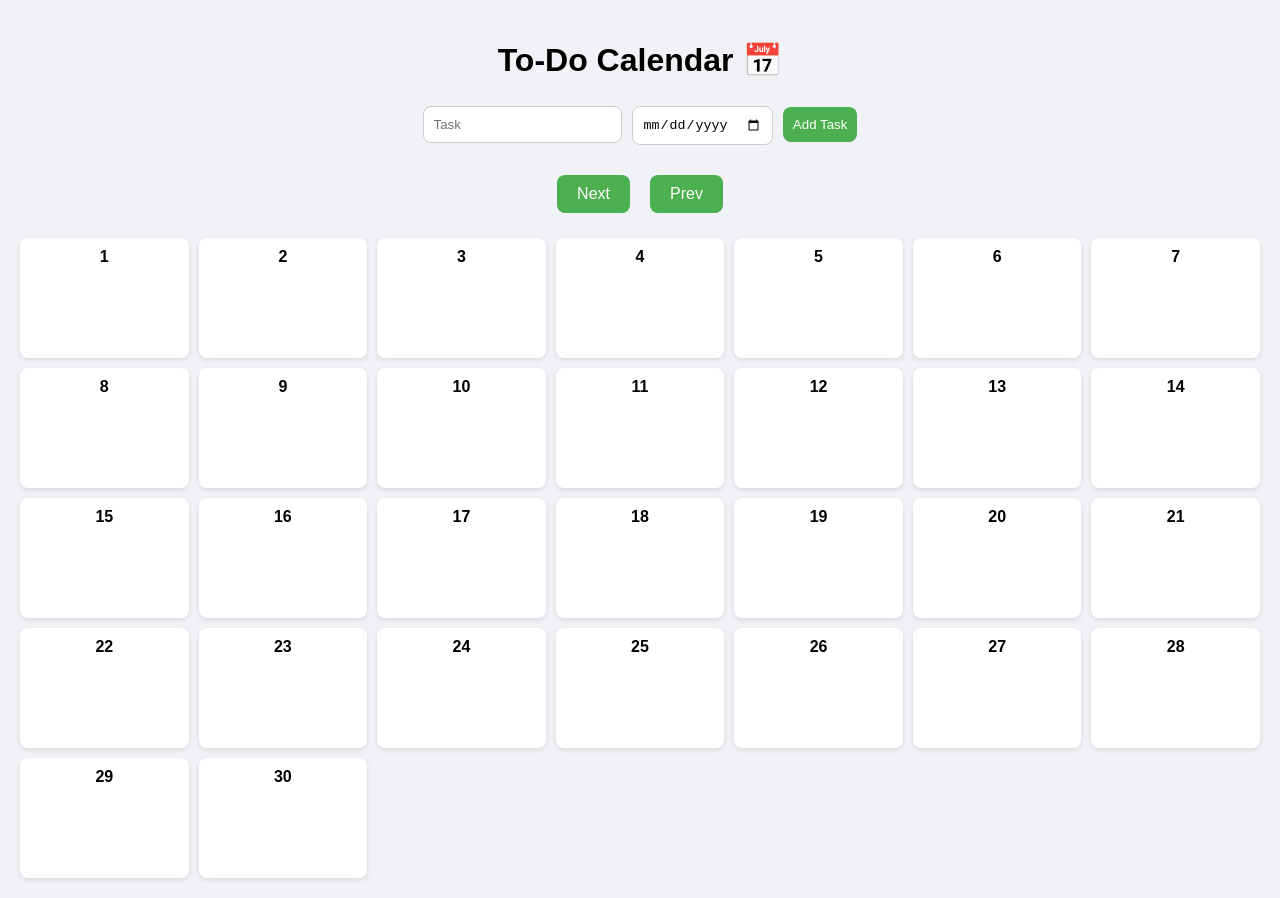
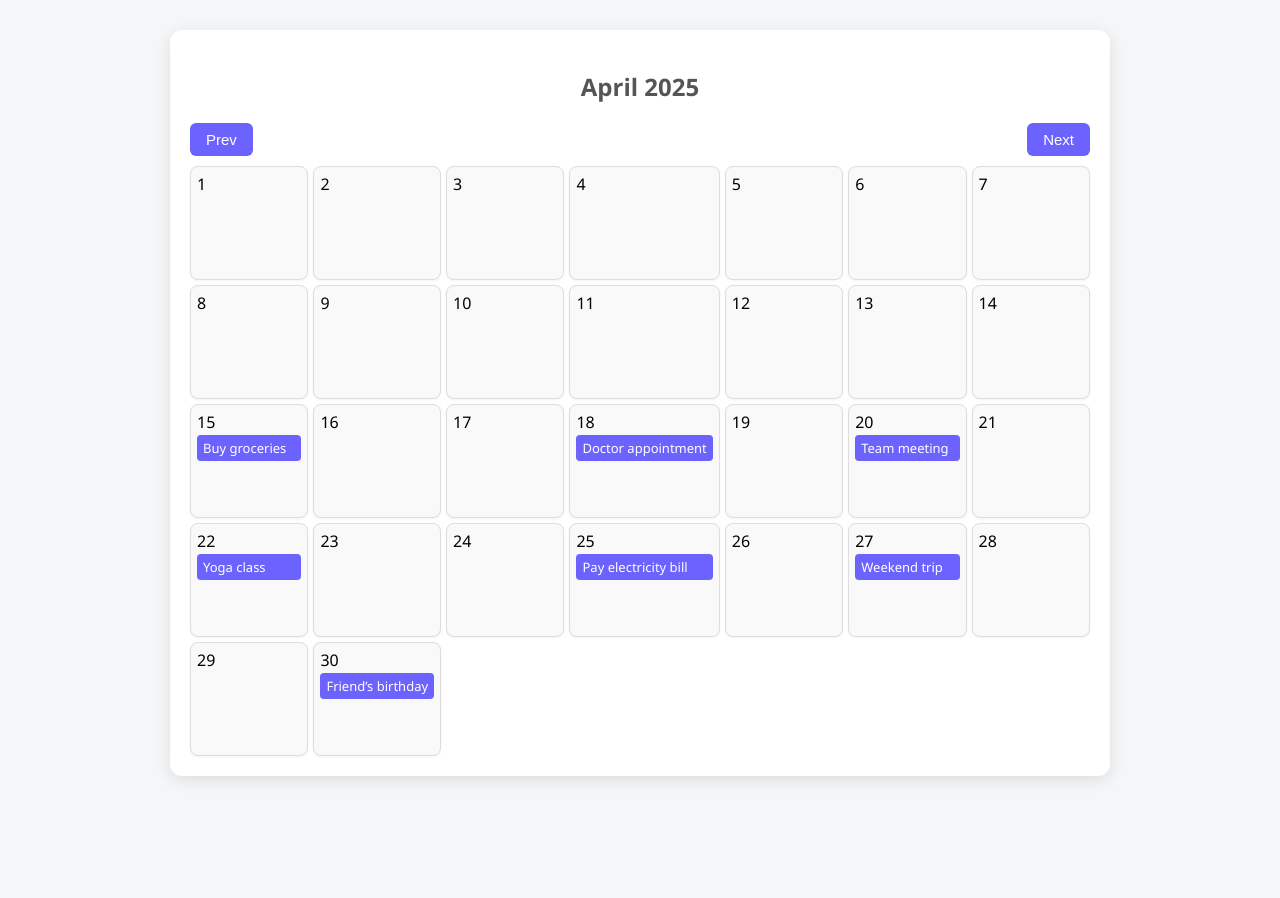
Before and after one commit to niteshpal9619/TodoApp, a React (Create React App) app: page / in a window 1280 px wide. After the commit the page ends 806 px from the top, so only its background shows below. Built offline with nearby package versions, Linux system fonts and the light colour scheme.

Commit message:
added date and task on the list

```diff
--- a/src/App.css
+++ b/src/App.css
@@ -1,81 +1,132 @@
 /* App.css */
+
 body {
-  font-family: 'Arial', sans-serif;
-  background: #f0f2f5;
+  font-family: 'Segoe UI', Tahoma, Geneva, Verdana, sans-serif;
+  background-color: #f4f6f8;
   margin: 0;
   padding: 0;
 }
 
 .app {
+  max-width: 900px;
+  margin: 30px auto;
+  padding: 20px;
+  background-color: #ffffff;
+  border-radius: 12px;
+  box-shadow: 0 4px 16px rgba(0, 0, 0, 0.1);
+}
+
+h1 {
   text-align: center;
-  padding: 20px;
+  color: #333;
+}
+
+h2 {
+  text-align: center;
+  color: #555;
+  margin-top: 20px;
 }
 
 .form {
+  display: flex;
+  justify-content: center;
+  gap: 10px;
   margin-bottom: 20px;
 }
 
-input, button {
+.form input, .form button {
   padding: 10px;
-  margin: 5px;
-  border-radius: 8px;
+  border-radius: 6px;
   border: 1px solid #ccc;
+  font-size: 16px;
 }
 
-button {
-  background-color: #4caf50;
+.form input:focus {
+  outline: none;
+  border-color: #6c63ff;
+}
+
+.form button {
+  background-color: #6c63ff;
   color: white;
   border: none;
   cursor: pointer;
+  transition: background 0.3s ease;
+}
+
+.form button:hover {
+  background-color: #5a54d1;
+}
+
+.controls {
+  display: flex;
+  justify-content: space-between;
+  margin-bottom: 10px;
+}
+
+.controls button {
+  padding: 8px 16px;
+  font-size: 15px;
+  border: none;
+  background-color: #6c63ff;
+  color: white;
+  border-radius: 6px;
+  cursor: pointer;
+}
+
+.controls button:hover {
+  background-color: #5a54d1;
 }
 
 .calendar {
   display: grid;
   grid-template-columns: repeat(7, 1fr);
-  gap: 10px;
+  gap: 5px;
+}
+
+.weekday-header {
+  display: contents;
+}
+
+.weekday {
+  text-align: center;
+  font-weight: bold;
+  padding: 10px 0;
+  color: #444;
+  background-color: #eef1f4;
 }
 
 .day {
-  background: white;
-  padding: 10px;
+  background-color: #f9f9f9;
+  border: 1px solid #ddd;
+  min-height: 100px;
+  padding: 6px;
   border-radius: 8px;
-  min-height: 100px;
-  box-shadow: 0 2px 5px rgba(0,0,0,0.1);
-  position: relative;
+  box-shadow: 0 1px 3px rgba(0,0,0,0.05);
+  display: flex;
+  flex-direction: column;
 }
 
-.date {
+.day.empty {
+  background-color: transparent;
+  border: none;
+  box-shadow: none;
+}
+
+.date-number {
   font-weight: bold;
-  margin-bottom: 5px;
+  margin-bottom: 4px;
+  color: #333;
 }
 
 .task {
-  background: #e3f2fd;
-  padding: 5px;
+  background-color: #6c63ff;
+  color: white;
+  padding: 4px 6px;
   margin: 2px 0;
   border-radius: 4px;
-  font-size: 12px;
+  font-size: 13px;
+  overflow: hidden;
+  text-overflow: ellipsis;
+  white-space: nowrap;
 }
-
-
-.controls {
-  margin: 20px 0;
-  display: flex;
-  justify-content: center;
-  gap: 10px;
-}
-
-.controls button {
-  padding: 10px 20px;
-  background-color: #4caf50; /* Green background */
-  color: white;
-  font-size: 16px;
-  border: none;
-  border-radius: 8px;
-  cursor: pointer;
-  transition: background-color 0.3s ease;
-}
-
-.controls button:hover {
-  background-color: #45a049; /* Darker green on hover */
-}
--- a/src/App.js
+++ b/src/App.js
@@ -1,19 +1,53 @@
-import React, { useState } from 'react';
-import './App.css';
+import React, { useState } from "react";
+import "./App.css";
 
 function App() {
-  const [task, setTask] = useState('');
-  const [date, setDate] = useState('');
-  const [tasks, setTasks] = useState([]);
+  const [task, setTask] = useState("");
+  const [date, setDate] = useState("");
+  // const [tasks, setTasks] = useState([]);
+  const [tasks, setTasks] = useState([
+    { task: "Buy groceries", date: "2025-04-15" },
+    { task: "Doctor appointment", date: "2025-04-18" },
+    { task: "Team meeting", date: "2025-04-20" },
+    { task: "Yoga class", date: "2025-04-22" },
+    { task: "Pay electricity bill", date: "2025-04-25" },
+    { task: "Weekend trip", date: "2025-04-27" },
+    { task: "Friend’s birthday", date: "2025-04-30" },
+    { task: "Submit project report", date: "2025-02-05" },
+    { task: "Parent-teacher meeting", date: "2025-02-08" },
+    { task: "Dinner with friends", date: "2025-02-12" },
+    { task: "Valentine's Day", date: "2025-02-14" },
+    { task: "Monthly review meeting", date: "2025-02-20" },
+    { task: "Car service appointment", date: "2025-02-23" },
+    { task: "Book club session", date: "2025-02-28" },
+    { task: "Team building event", date: "2025-03-03" },
+    { task: "Dentist appointment", date: "2025-03-07" },
+    { task: "Buy new laptop", date: "2025-03-10" },
+    { task: "Friend’s wedding", date: "2025-03-15" },
+    { task: "Pay rent", date: "2025-03-01" },
+    { task: "Client presentation", date: "2025-03-21" },
+    { task: "Go hiking", date: "2025-03-30" },
+  ]);
   const [monthOffset, setMonthOffset] = useState(0); // 0 = current month
 
   const addTask = (e) => {
     e.preventDefault();
     if (task && date) {
       setTasks([...tasks, { task, date }]);
-      setTask('');
-      setDate('');
+      setTask("");
+      setDate("");
     }
+  };
+
+  const getMonthYear = (offset) => {
+    const today = new Date();
+    const currentMonth = today.getMonth() + offset;
+    const year = today.getFullYear() + Math.floor(currentMonth / 12);
+    const month = ((currentMonth % 12) + 12) % 12; // Ensures positive month
+    const monthName = new Date(year, month).toLocaleString("default", {
+      month: "long",
+    });
+    return `${monthName} ${year}`;
   };
 
   const goToNextMonth = () => {
@@ -26,10 +60,8 @@ function App() {
 
   return (
     <div className="app">
-      <h1>To-Do Calendar 📅</h1>
-
-      <form onSubmit={addTask} className="form">
-
+      <h2>{getMonthYear(monthOffset)}</h2>
+      {/* <form onSubmit={addTask} className="form">
         <input
           type="text"
           placeholder="Task"
@@ -42,16 +74,14 @@ function App() {
           onChange={(e) => setDate(e.target.value)}
         />
         <button type="submit">Add Task</button>
-      </form>
+      </form> */}
 
       <div className="controls">
+        <button onClick={goToPreviousMonth}>Prev</button>
         <button onClick={goToNextMonth}>Next</button>
-        <button onClick={goToPreviousMonth}>Prev</button>
       </div>
 
-      <div className="calendar">
-        {generateCalendar(tasks, monthOffset)}
-      </div>
+      <div className="calendar">{generateCalendar(tasks, monthOffset)}</div>
     </div>
   );
 }
@@ -61,20 +91,24 @@ const generateCalendar = (tasks, monthOffset) => {
   const today = new Date();
   const currentMonth = today.getMonth() + monthOffset;
   const year = today.getFullYear() + Math.floor(currentMonth / 12);
-  const month = (currentMonth % 12 + 12) % 12; // Always get positive month
+  const month = ((currentMonth % 12) + 12) % 12; // Always get positive month
   const daysInMonth = new Date(year, month + 1, 0).getDate();
 
   let calendar = [];
   for (let day = 1; day <= daysInMonth; day++) {
-    const dateStr = `${year}-${String(month + 1).padStart(2, '0')}-${String(day).padStart(2, '0')}`;
-    const dayTasks = tasks.filter(t => t.date === dateStr);
+    const dateStr = `${year}-${String(month + 1).padStart(2, "0")}-${String(
+      day
+    ).padStart(2, "0")}`;
+    const dayTasks = tasks.filter((t) => t.date === dateStr);
 
     calendar.push(
       <div className="day" key={day}>
         <div className="date">{day}</div>
         <div className="tasks">
           {dayTasks.map((t, index) => (
-            <div key={index} className="task">{t.task}</div>
+            <div key={index} className="task">
+              {t.task}
+            </div>
           ))}
         </div>
       </div>
```
